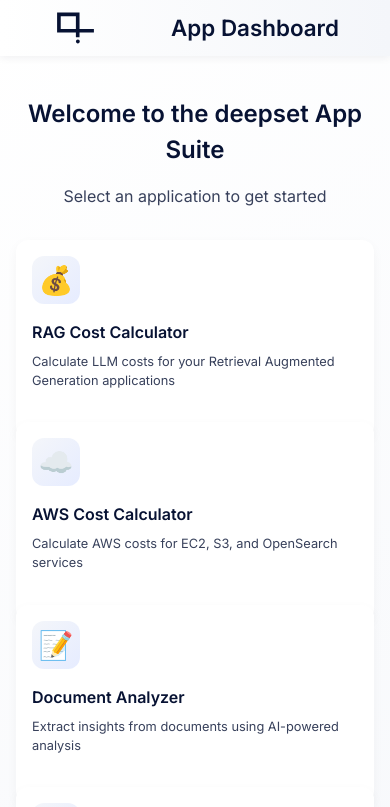
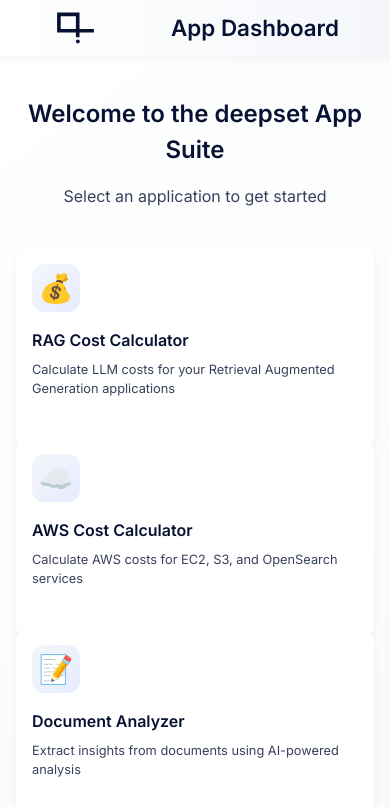
Before and after one commit to mathislucka/deepset-webinar-ui, a React (Vite) app: page / in a window 390 px wide. Shown: the top 807 px of the page. Built offline with nearby package versions, Linux system fonts and the light colour scheme; the HTML template or start-up script is replaced by a standard one.

Commit message:
fix: increase spacing between dashboard tiles and rows (#21)
* fix: increase gap between dashboard tiles

* fix: increase margin between welcome section and app grid

* fix: maintain increased spacing in responsive layout

```diff
--- a/src/styles/Dashboard.css
+++ b/src/styles/Dashboard.css
@@ -58,7 +58,7 @@
 
 .welcome-section {
   text-align: center;
-  margin-bottom: 48px;
+  margin-bottom: 60px;
 }
 
 .welcome-section h2 {
@@ -77,7 +77,7 @@
 .apps-grid {
   display: grid;
   grid-template-columns: repeat(auto-fill, minmax(300px, 1fr));
-  gap: 24px;
+  gap: 32px;
   margin-bottom: 40px;
 }
 
@@ -100,7 +100,7 @@
   }
 
   .welcome-section {
-    margin-bottom: 32px;
+    margin-bottom: 40px;
   }
 
   .welcome-section h2 {
@@ -113,7 +113,7 @@
 
   .apps-grid {
     grid-template-columns: repeat(auto-fill, minmax(250px, 1fr));
-    gap: 16px;
+    gap: 24px;
   }
 }
 
```
